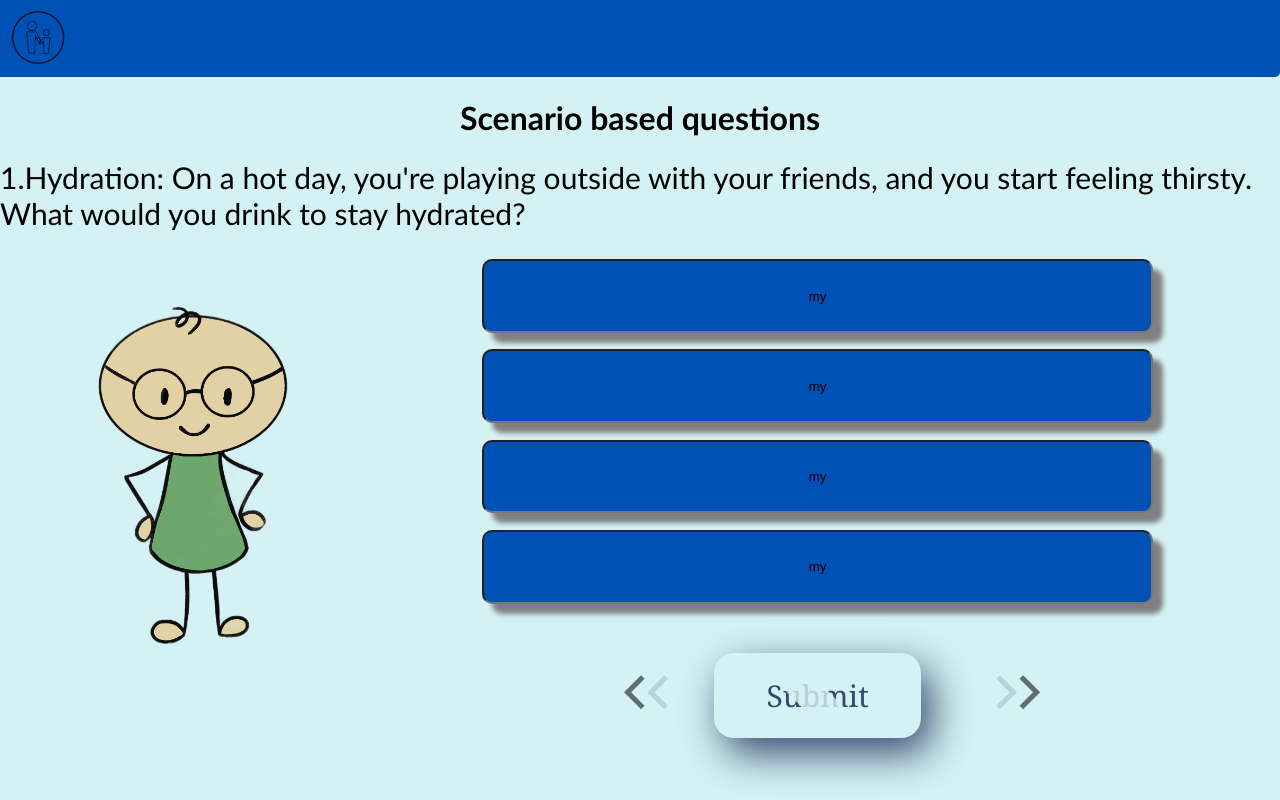
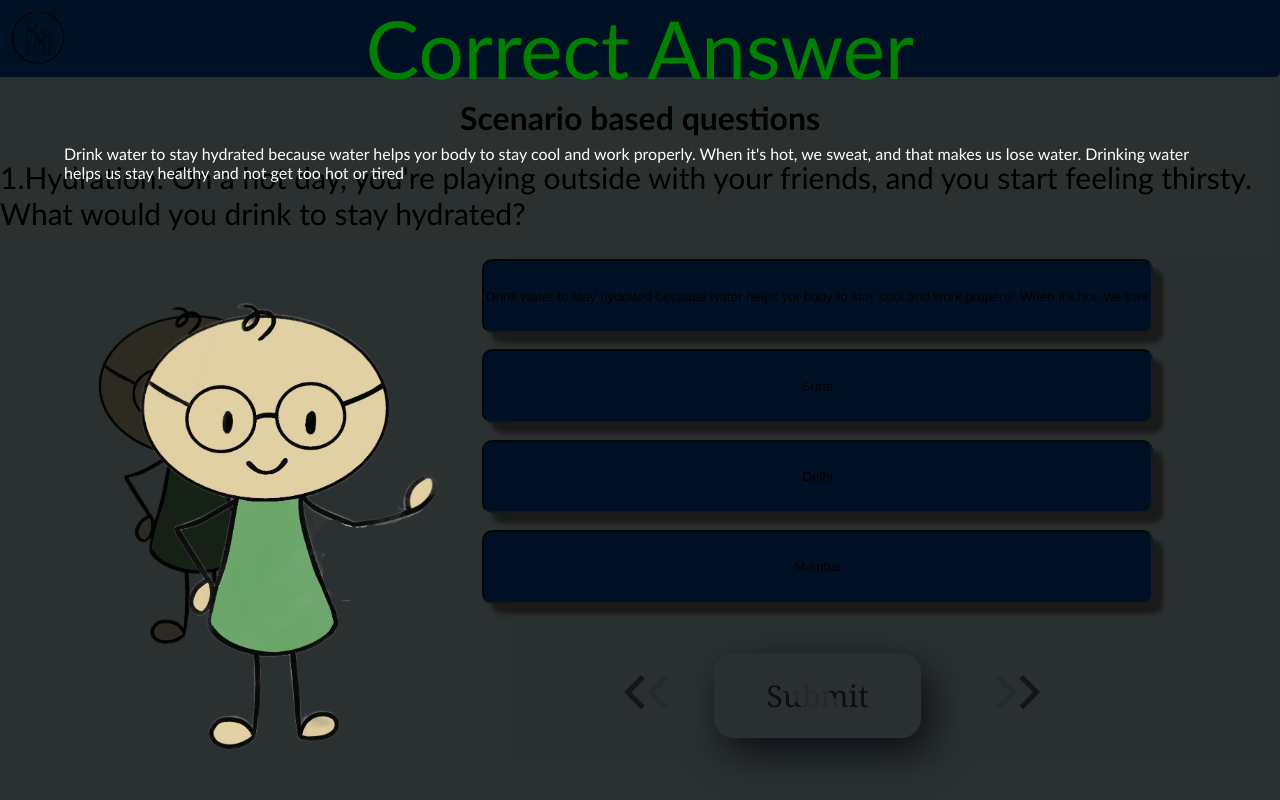
Before and after one commit to TanyaSingh103/LittleVoices, a plain HTML site: page pages/question.html in a window 1280 px wide. Both pictures are taken after a click on the button "Submit". Drawn offline with Linux system fonts and the light colour scheme.

Commit message:
Changes in Question Page

```diff
--- a/pages/question.css
+++ b/pages/question.css
@@ -31,16 +31,7 @@ body {
 	left: 40%;
 }
 
-/* #button {
 
-	width: 33%;
-	background-color: yellow;
-	color: black;
-    border-radius: 15px;
-	border: 2px solid black;
-	cursor: pointer;
-
-} */
 
 img{
     cursor: pointer;
@@ -93,6 +84,37 @@ img{
     cursor: pointer;
 }
 
+#answers
+{
+    position: fixed;
+    display: none;
+    width: 100%;
+    height: 100%;
+    top: 0;
+    left: 0;
+    right: 0;
+    bottom: 0;
+    background-color: rgba(0,0,0,0.8);
+    z-index: 2;
+    cursor: pointer;
+}
+#mascot_pose_2
+{
+    height: 35rem;
+
+    padding-left: 7%;
+}
+#text
+{
+    margin: 5%;
+    color: white;
+}
+#right_wrong
+{
+ height: 10%;
+ font-size: 5rem;
+ text-align: center;
+}
 
 
 /* animation */
--- a/pages/question.html
+++ b/pages/question.html
@@ -18,13 +18,13 @@
 		<h1>Scenario based questions</h1>
 		<div class="question" id="ques"></div>
 		<div id="ans-image">
-            <div id="image"><img src="../assets/mascot1.png" alt="" id="mascot" width="80%" ></div>
+            <div id="image"><img src="../assets/mascot1.png" alt="" id="mascot_pose_1" width="80%" ></div>
             <div id="ans">
 
-                <input type="text"  id="opt1" onclick="returnOptionNumber(1)" value = "my" readonly="readonly">
-                <input type="text"  id="opt2" onclick="returnOptionNumber(1)" value = "my" readonly="readonly">
-                <input type="text"  id="opt3" onclick="returnOptionNumber(1)" value = "my" readonly="readonly">
-                <input type="text"  id="opt4" onclick="returnOptionNumber(1)" value = "my" readonly="readonly">
+                <input type="text"  id="opt1" onclick="returnOptionNumber(0)"  readonly="readonly">
+                <input type="text"  id="opt2" onclick="returnOptionNumber(1)" readonly="readonly">
+                <input type="text"  id="opt3" onclick="returnOptionNumber(2)"  readonly="readonly">
+                <input type="text"  id="opt4" onclick="returnOptionNumber(3)"  readonly="readonly">
 
 
                 <div id="buttons">
@@ -33,9 +33,9 @@
                         <span></span>
                         <span></span>
                     </div>
-                    <!-- <img src="../assets/Left arrow.jpg" width="30%" alt="" onclick="prevQuestion()" > -->
+
                     <button type="button" id="button" onclick="checkAns()">Submit</button>
-                    <!-- <img src="../assets/Right arrow.jpg" width="30%" onclick="nextQuestion()" alt=""> -->
+
                         <div id="arrow-r" onclick="nextQuestion()">
                             <span></span>
                             <span></span>
@@ -47,6 +47,14 @@
 
 
 	</div>
+    <div id="answers" onclick="offClick()">
+        <div id="right_wrong"></div>
+        <div id="text">Lorem ipsum dolor sit amet, consectetur adipisicing elit. Beatae, error. Iusto, sed. Aperiam culpa adipisci qui sequi, pariatur beatae porro autem blanditiis nobis ullam deserunt dicta, quos omnis, soluta voluptates!</div>
+        <div id="mascot-image">
+            <img src="../assets/mascot1pose2.png" alt="" id="mascot_pose_2">
+
+        </div>
+    </div>
     <script src="question.js"></script>
 
 </body>
--- a/pages/question.js
+++ b/pages/question.js
@@ -48,6 +48,7 @@ const Questions = [{
 
 ]
 
+const answers = ["Drink water to stay hydrated because water helps yor body to stay cool and work properly. When it's hot, we sweat, and that makes us lose water. Drinking water helps us stay healthy and not get too hot or tired","They can also visit a local clinic or community health center that provides care regardless of a family's ability to pay. It's important because everyone deserves a chance to get better when they're sick.","You should tell a teacher or a school staff member about the dirty water immediately. They can investigate and make sure the water is safe to drink. Clean drinking water is essential to stay healthy because dirty water can make you sick."]
 
 let currQuestion = 0;
 
@@ -61,10 +62,10 @@ function loadQues() {
 	question.textContent = Questions[currQuestion].q;
 
 
-		document.getElementById("opt1").innerHTML = Questions[currQuestion].a[0].text;
-        document.getElementById("opt2").innerHTML = Questions[currQuestion].a[1].text;
-        document.getElementById("opt3").innerHTML = Questions[currQuestion].a[2].text;
-        document.getElementById("opt4").innerHTML = Questions[currQuestion].a[3].text;
+		document.getElementById("opt1").value = Questions[currQuestion].a[0].text;
+        document.getElementById("opt2").value = Questions[currQuestion].a[1].text;
+        document.getElementById("opt3").value = Questions[currQuestion].a[2].text;
+        document.getElementById("opt4").value = Questions[currQuestion].a[3].text;
 
 
 }
@@ -82,7 +83,7 @@ function nextQuestion() {
 
 }
 
-function checkAns() {
+// function checkAns() {
 
 
 	if (Questions[currQuestion].a[optionNumber].isCorrect) {
@@ -91,10 +92,28 @@ function checkAns() {
 
 	}
 
-    localStorage.setItem("correctAns",correctAns);
-    localStorage.setItem("currQuestion",currQuestion);
+//     localStorage.setItem("correctAns",correctAns);
+//     localStorage.setItem("currQuestion",currQuestion);
 
-    window.open("../pages/answer.html","_self");
+//     window.open("../pages/answer.html","_self");
+// }
+function checkAns()
+{
+	document.getElementById("answers").style.display = "block";
+	document.getElementById("text").innerHTML = answers[currQuestion];
+	if (Questions[currQuestion].a[optionNumber].isCorrect) {
+
+		document.getElementById("right_wrong").innerHTML = "Correct Answer";
+		document.getElementById("right_wrong").style.color = "green";
+
+
+	}
+	else
+	{
+		document.getElementById("right_wrong").innerHTML = "Wrong Answer";
+		document.getElementById("right_wrong").style.color = "red";
+
+	}
 }
 function prevQuestion()
 {
@@ -103,7 +122,10 @@ function prevQuestion()
 		loadQues();
 	}
 }
-
+function offClick()
+{
+	document.getElementById("answers").style.display = "none";
+}
 function returnOptionNumber(num)
 {
    optionNumber = num;
```
Also changed, not shown: assets/home_icon_1.png (added), 1 other file.
